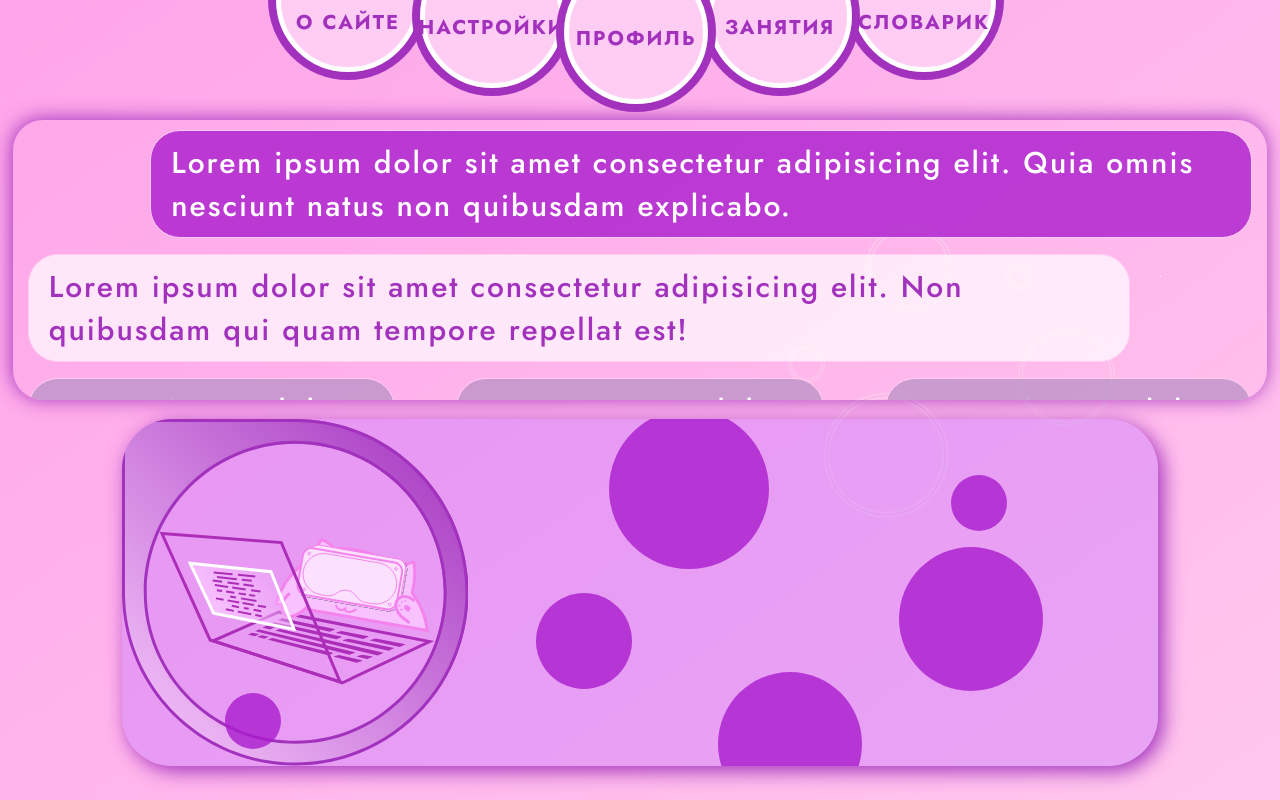
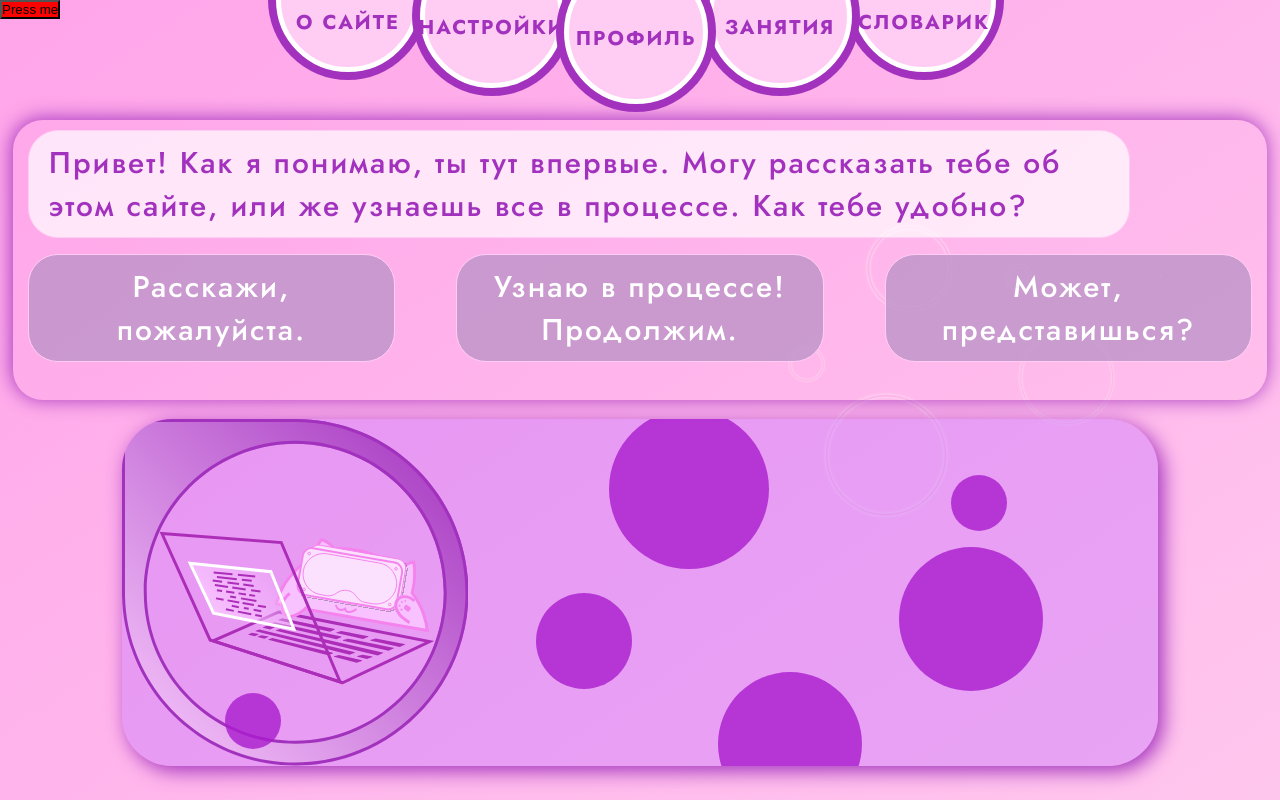
Before and after one commit to bambullbee/RUC, a React app: page / in a window 1280 px wide. Shown: the top 800 px of the page. Built offline with nearby package versions, Linux system fonts and the light colour scheme.

Commit message:
The order of appearing messages and animation were adjusted

```diff
--- a/src/app/App.tsx
+++ b/src/app/App.tsx
@@ -14,6 +14,22 @@ const App = () => {
         <Widget />
       </main>
       <GlobalBg />
+      <button
+        style={{
+          position: "fixed",
+          top: 0,
+          left: 0,
+          background: "red",
+          color: "black",
+          zIndex: 4,
+        }}
+        onClick={() => {
+          const block = document.querySelector<HTMLElement>(".dialogue-window");
+          block.scrollTop = block.scrollHeight;
+        }}
+      >
+        Press me
+      </button>
     </>
   );
 };
--- a/src/app/data/data.ts
+++ b/src/app/data/data.ts
@@ -1,15 +1,16 @@
-const data = {
-  1: {
+const data: any = {
+  100: {
     q: "Привет! Как я понимаю, ты тут впервые. Могу рассказать тебе об этом сайте, или же узнаешь все в процессе. Как тебе удобно?",
-    a1: {
+    na: [
+      {
         a: "Расскажи, пожалуйста.",
         r: "Без проблем! Здесь будет интересно и немного сложно. Сложность заключается в том, чтобы узнать: сколько в тебе котячьего, а сколько человечьего. Я же, мастер такого знания, помогу тебе с этим. Помимо этого есть еще несколько немало важных вещей, которыми ты тут можешь заняться. О них ты узнаешь по ходу нашего диалога.",
       },
-    a2: {
+      {
         a: "Узнаю в процессе! Продолжим.",
         r: "Отлично.",
       },
-    a3: {
+      {
         a: "Может, представишься?",
         r: "Меня зовут Кот! Для кого-то это очевидно, а для кого-то нет.\nНе надумал узнать чуть больше об этом сайте, или сразу пойдем дальше?",
         extra: {
@@ -18,38 +19,45 @@ const data = {
           payload: "a3",
         },
       },
+    ],
   },
-  1.01: {
+  101: {
     q: "Итак! Сначала мы пройдем опрос. Попрошу отвечать честно и не лукавить! Кто ты?",
-    a1: {
+    na: [
+      {
         a: "Что за глупые вопросы? Человек, конечно.",
         r: "Тогда будет сложно, но я тебе помогу. Давай дальше.",
       },
-    a2: {
+      {
         a: "Я кот. Можно, пожалуйста, вопросы попроще?",
         r: "Система требует, чтобы мы проверили эту информацию. Но лично я в тебе не сомневаюсь! Чувствуется родственная душа по ту сторону экрана.",
       },
-    a3: {
+      {
         a: "Я редко когда сообщаю такую информацию, но я идентифицирую себя как ",
         r: "Хм... Не переживай, я обязательно учту этот момент.",
         extra: {
           t: "input",
         },
       },
+    ],
   },
-  1.02: {
+  102: {
     q: "Сложность вопросов будет увеличиваться по нарастающей, а пока что мне важно узнать следующее. Как ты?",
-    a1: {
+    na: [
+      {
         a: "Отлично!",
         r: "Я рад, что у тебя все хорошо! Если вдруг надумаешь держать настроение в таком же позитивном тонусе, можешь перейти во вкладку профиль. Там есть пару интересных заданий для такого дела. Или же мы вернемся к ним чуть позже вместе.",
       },
-    a2: {
+      {
         a: "Нормально.",
         r: "Знаешь, на самом деле я буду задавать не только сложные или интересные вопросы, но и местами забавные. По крайней мере я искренне надеюсь, что тебе они помогут поднять настроение.",
       },
-    a3: {
+      {
         a: "Плохо.",
         r: "Прежде чем продолжить проходить этот тест, ты можешь обратиться ко вкладке 'ЗАНЯТИЯ --> СОВЕТЫ' в меню сверху. Там мы поговорим о жизни. Я приберег несколько действительно важных советов, которые могут пригодиться, если жизнь вдруг начала казаться более серой и грустной. Искренне надеюсь, что тебе они смогут помочь.",
       },
+    ],
   },
 };
+
+export default data;
--- a/src/style.css
+++ b/src/style.css
@@ -422,6 +422,7 @@ button span {
 
 .messanger {
   padding: 0px 5px;
+  height: auto;
 }
 
 .sms-wrapper {
@@ -435,11 +436,21 @@ button span {
 .sms {
   margin-bottom: 2vmin;
   padding: 10px 20px;
-  max-width: 90%;
+  width: 90%;
   background-color: var(--third-HO-color);
   border: 1px solid var(--secondary-color);
   border-radius: 30px;
   transition: box-shadow 0.25s, outline 0.25s;
+  animation: pop-up-sms 0.3s cubic-bezier(0, 0.87, 0.45, 0.74);
+}
+
+@keyframes pop-up-sms {
+  0% {
+    transform: scale(0);
+  }
+  100% {
+    transform: scale(100%);
+  }
 }
 
 .right-sms {
@@ -449,6 +460,7 @@ button span {
 }
 
 .left-sms {
+  margin-right: 10%;
 }
 
 .choose-answer {
--- a/src/widgets/messanger/Messanger.tsx
+++ b/src/widgets/messanger/Messanger.tsx
@@ -1,40 +1,126 @@
-import React from "react";
+import { useLayoutEffect, useRef, useState } from "react";
+import { useSelector } from "react-redux";
+import type { RootState } from "@/app/store";
+
+import data from "@/app/data/data";
+
+import Message from "./UI/Message";
+import Answer from "./UI/Answer";
 
 const Messanger = () => {
+  const currentLocation: keyof RootState["navigation"]["routes"] = useSelector(
+    (state: RootState) => state.navigation.currentLocation
+  );
+  let i: any = useSelector<RootState>((state) => {
+    return state.navigation.routes[currentLocation];
+  });
+  let endI = i;
+  let startI = parseInt((endI / 100).toFixed(0)) * 100;
+  const [messagesHistory, setMessageHistory] = useState<any>([]);
+  useLayoutEffect(() => {
+    const mHistory = [];
+    while (data[i as number] && i <= endI) {
+      const part: any = {
+        part: data[i as number],
+        index: (i - startI) / 1,
+      };
+      if (i > startI) {
+        part.isHidden = true;
+        mHistory.push(part);
+      } else {
+        part.isHidden = false;
+        mHistory.push(part);
+      }
+      (i as number) += 1;
+    }
+    setMessageHistory(mHistory);
+  }, []);
+
+  function applyNewAnswer(partIndex: any, answerIndex: any) {
+    setMessageHistory((prevState: any) => {
+      const newState = JSON.parse(JSON.stringify(prevState));
+
+      if (data[partIndex + 101]) {
+        newState.push({
+          part: data[partIndex + 101],
+          index: partIndex + 1,
+          isHidden: false,
+        });
+      }
+      newState[partIndex].part.na = prevState[partIndex].part.na[answerIndex].a;
+      newState[partIndex].part.r = prevState[partIndex].part.na[answerIndex].r;
+      // if (newState[partIndex + 1]) {
+      //   newState[partIndex + 1].isHidden = !newState[partIndex + 1].isHidden;
+      // }
+      return newState;
+    });
+  }
+
+  function changeTimeout(timeout: { t: number }, multiplier: number): void {
+    timeout.t = 30 * multiplier;
+    return undefined;
+  }
+  // dev
+  function checkTimeout(...args: any[]): undefined {
+    console.log(...args);
+    return undefined;
+  }
+  let timeout = { t: 0 };
   return (
     <section className="dialogue-window container" aria-label="Диалоговое окно">
       <div className="messanger">
-        <div className="sms-wrapper">
-          <p className="sms right-sms" aria-label="Ваше сообщение" tabIndex={1}>
-            Lorem ipsum dolor sit amet consectetur adipisicing elit. Quia omnis
-            nesciunt natus non quibusdam explicabo.
-          </p>
-        </div>
-        <div className="sms-wrapper">
-          <p
-            className="sms left-sms"
-            aria-label="Сообщение собеседника"
-            tabIndex={2}
-          >
-            Lorem ipsum dolor sit amet consectetur adipisicing elit. Non
-            quibusdam qui quam tempore repellat est!
-          </p>
-        </div>
-
-        <div className="choose-answer">
-          <button className="answer" aria-label="Вариант ответа" tabIndex={3}>
-            Lorem ipsum dolor, sit amet consectetur adipisicing elit. Sapiente,
-            sed.
-          </button>
-          <button className="answer" aria-label="Вариант ответа" tabIndex={4}>
-            Lorem ipsum, dolor sit amet consectetur adipisicing elit. Laborum,
-            deserunt!
-          </button>
-          <button className="answer" aria-label="Вариант ответа" tabIndex={5}>
-            Lorem ipsum, dolor sit amet consectetur adipisicing elit. Provident,
-            quas!
-          </button>
-        </div>
+        {messagesHistory.map((el: any, ind: any) => {
+          return (
+            <div key={ind}>
+              {/* {checkTimeout(timeout, el.part.q)} */}
+              <Message
+                className="left-sms"
+                text={el.part.q}
+                isHidden={el.isHidden}
+                timeout={timeout.t}
+                isTyping={true}
+                partIndex={el.index}
+              />
+              {typeof el.part.na === "object" ? (
+                <div className="choose-answer">
+                  {el.part.na.map((l: any, i: any) => {
+                    return (
+                      <Answer
+                        text={l.a}
+                        answerIndex={i}
+                        partIndex={el.index}
+                        onClick={applyNewAnswer}
+                        isHidden={el.isHidden}
+                        key={i}
+                        timeout={el.part.q.length * 30 + timeout.t}
+                      />
+                    );
+                  })}
+                </div>
+              ) : (
+                <>
+                  <Message
+                    text={el.part.na}
+                    className="right-sms"
+                    isHidden={el.isHidden}
+                    timeout={0}
+                    isTyping={false}
+                    partIndex={el.index}
+                  />
+                  <Message
+                    text={el.part.r}
+                    className="left-sms"
+                    isHidden={el.isHidden}
+                    timeout={0}
+                    isTyping={true}
+                    partIndex={el.index}
+                  />
+                  {changeTimeout(timeout, el.part.r.length)}
+                </>
+              )}
+            </div>
+          );
+        })}
       </div>
     </section>
   );
--- a/src/widgets/messanger/UI/Answer.tsx
+++ b/src/widgets/messanger/UI/Answer.tsx
@@ -1,17 +1,50 @@
-import React from "react";
+import React, { useEffect, useState, memo, useLayoutEffect } from "react";
 
 interface answerI {
-  tabIndex: number;
   text: string;
-  typing: boolean;
+  answerIndex: number;
+  partIndex: number;
+  onClick: (partIndex: number, answerIndex: number) => void;
+  isHidden: boolean;
+  timeout: number;
 }
 
-const Answer = ({ tabIndex, text, typing }: answerI) => {
-  return (
-    <button className="answer" aria-label="Вариант ответа" tabIndex={tabIndex}>
-      {text}
-    </button>
-  );
-};
+const Answer = memo(
+  ({ text, answerIndex, partIndex, onClick, isHidden, timeout }: answerI) => {
+    const [isDisplayed, setIsDisplayed] = useState(
+      timeout === 0 ? true : false
+    );
+    useEffect(() => {
+      if (!isDisplayed) {
+        setTimeout(() => {
+          setIsDisplayed(true);
+        }, timeout);
+      }
+    }, []);
+    useEffect(() => {
+      if (isDisplayed) {
+        setTimeout(() => {
+          const messangerBlock = document.querySelector(".messanger");
+          console.log(messangerBlock, "scroll useEffect was fired");
+          messangerBlock.scrollTop = messangerBlock.scrollHeight;
+        }, timeout);
+      }
+    }, [isDisplayed]);
+    return isDisplayed ? (
+      <button
+        onClick={() => {
+          onClick(partIndex, answerIndex);
+        }}
+        className="answer"
+        aria-label="Вариант ответа"
+        style={{ display: isHidden ? "none" : "block" }}
+      >
+        {text}
+      </button>
+    ) : (
+      ""
+    );
+  }
+);
 
 export default Answer;
--- a/src/widgets/messanger/UI/Message.tsx
+++ b/src/widgets/messanger/UI/Message.tsx
@@ -1,25 +1,50 @@
-import React from "react";
+import React, { memo, useEffect, useState } from "react";
 
 type className = "right-sms" | "left-sms";
 
 interface MessagePropsI {
   className: className;
   text: string;
-  typing: boolean;
+  isHidden: boolean;
+  timeout: number;
+  isTyping: boolean;
+  partIndex: number;
 }
 
-const Message = ({ className, text, typing }: MessagePropsI) => {
-  return (
-    <div className="sms-wrapper">
-      <p
-        className={`${"sms " + className}`}
-        aria-label="Ваше сообщение"
-        tabIndex={1}
+const Message = memo(
+  ({ className, text, isHidden, partIndex, timeout }: MessagePropsI) => {
+    const [isDisplayed, setIsDisplayed] = useState(
+      timeout === 0 ? true : false
+    );
+    useEffect(() => {
+      if (!isDisplayed) {
+        setTimeout(() => {
+          setIsDisplayed(true);
+        }, timeout);
+      }
+    }, []);
+    useEffect(() => {
+      if (isDisplayed) {
+        setTimeout(() => {
+          const messangerBlock = document.querySelector(".messanger");
+          console.log(messangerBlock, "scroll useEffect was fired");
+          messangerBlock.scrollTop = messangerBlock.scrollHeight;
+        }, timeout);
+      }
+    }, [isDisplayed]);
+    return isDisplayed ? (
+      <div
+        className="sms-wrapper"
+        style={{ display: isHidden ? "none" : "block" }}
       >
-        {text}
-      </p>
-    </div>
-  );
-};
+        <p className={`${"sms " + className}`} aria-label="Ваше сообщение">
+          {text}
+        </p>
+      </div>
+    ) : (
+      ""
+    );
+  }
+);
 
 export default Message;
```
Also changed, not shown: src/app/features/navigationSlice.ts (+7 -5 lines). Lines whose indentation alone changed are shown as unchanged.
